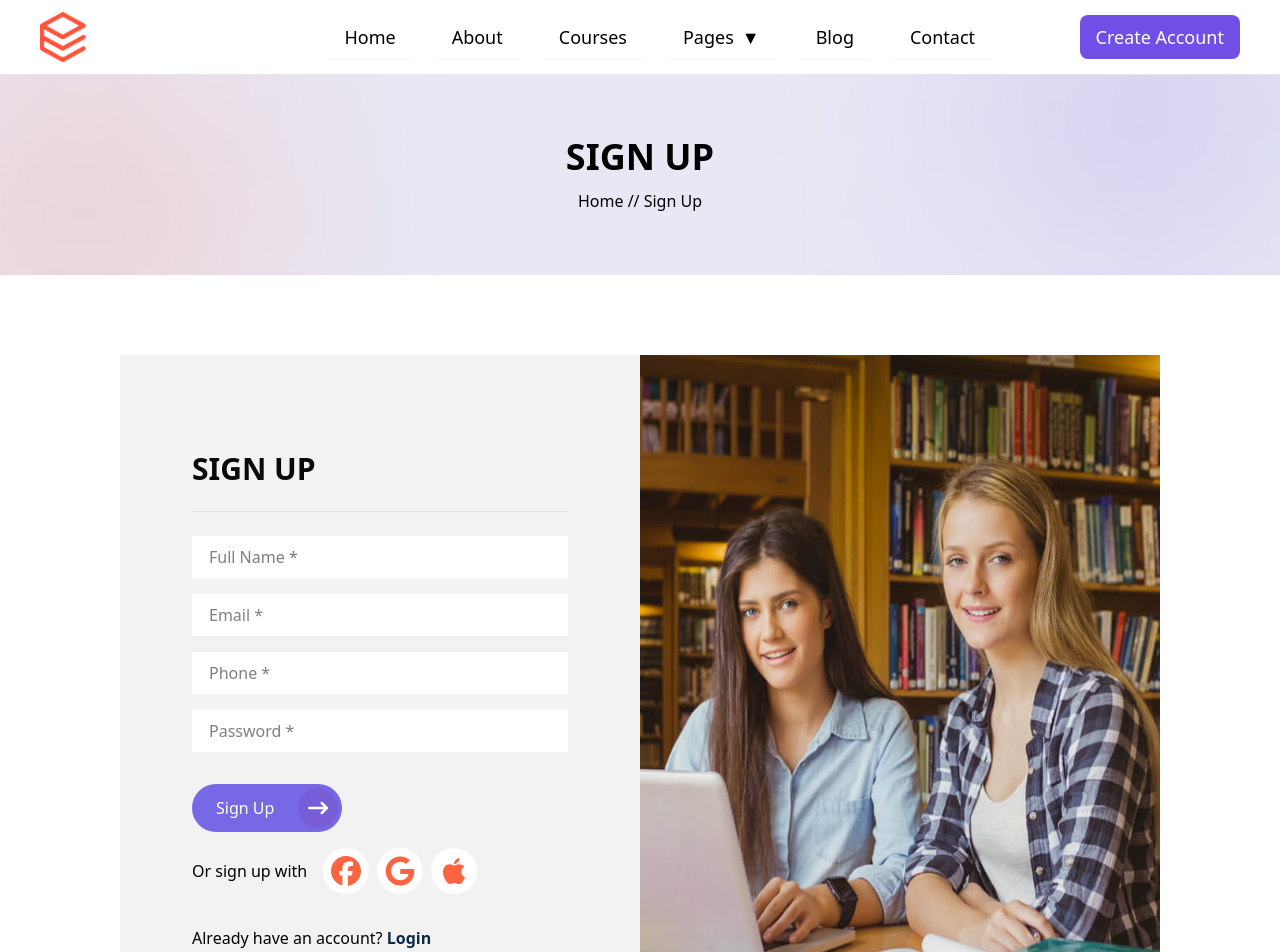
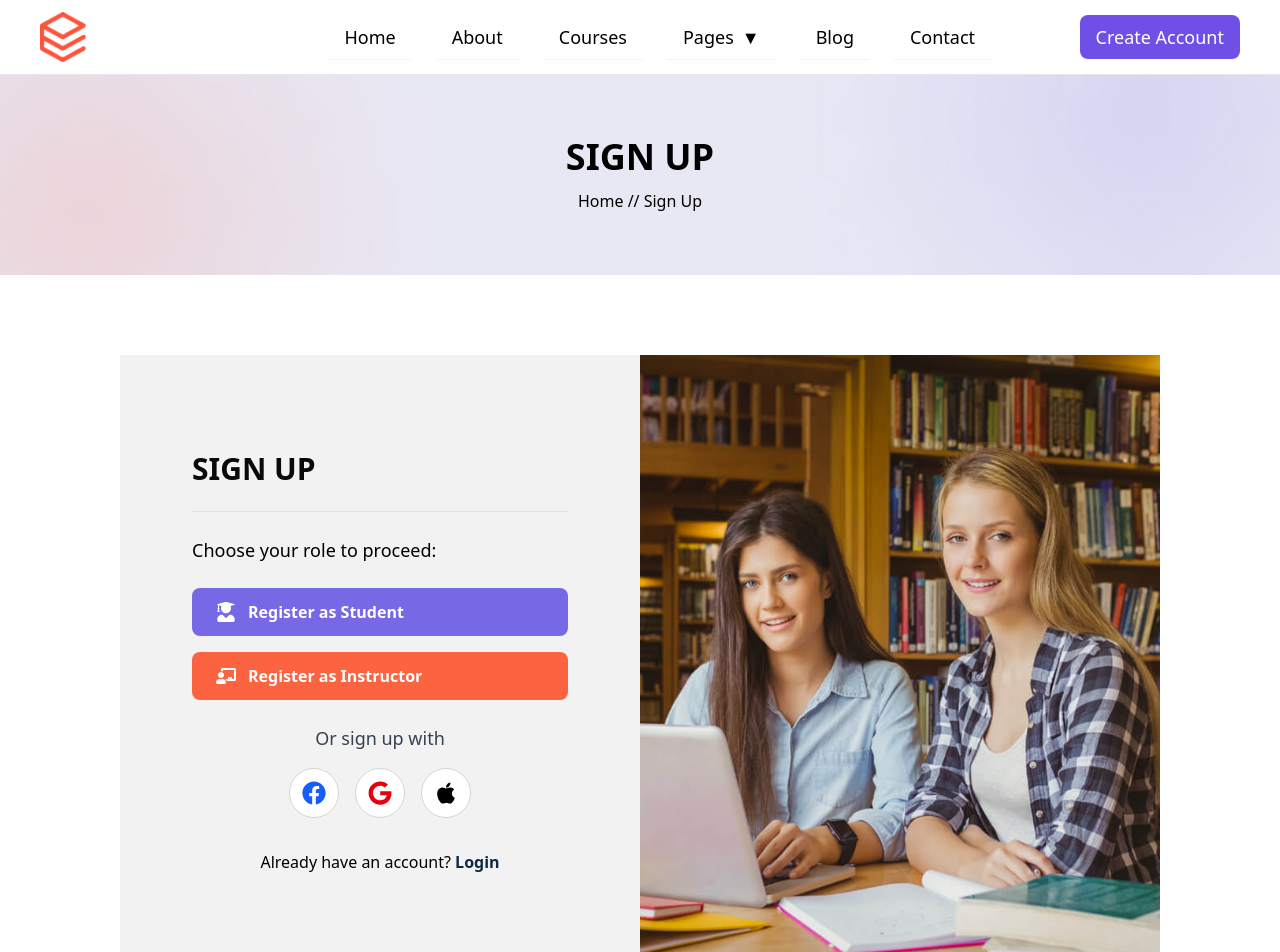
Before and after one commit to tech-cell-eg/round-2-courses-hub-front, a React (Vite) app: page /auth/register in a window 1280 px wide. Shown: the top 952 px of the page. Built offline with nearby package versions, Linux system fonts and the light colour scheme.

Commit message:
update auth ui

```diff
--- a/src/pages/Auth/InstructorForm.tsx
+++ b/src/pages/Auth/InstructorForm.tsx
@@ -42,8 +42,8 @@ export default function InstructorForm() {
       formData.append("password", data.password);
       formData.append("confirm_password", data.confirm_password);
       formData.append("intended_study_field", data.intended_study_field);
-      formData.append("degree-sought", data.degree_sought); // ✅ Fixed hyphenation
-      formData.append("begin-studies", data.begin_studies); // ✅ Fixed hyphenation
+      formData.append("degree-sought", data.degree_sought);
+      formData.append("begin-studies", data.begin_studies);
 
       // Handle File Upload
       const file = watch("choose_file")?.[0];
@@ -52,7 +52,7 @@ export default function InstructorForm() {
 
         formData.append("choose_file", file.name);
       } else {
-        formData.append("choose_file", "profile.jpg"); // ✅ Sends filename only if needed
+        formData.append("choose_file", "profile.jpg");
       }
 
       await submitForm(formData);
--- a/src/pages/Auth/Login.tsx
+++ b/src/pages/Auth/Login.tsx
@@ -5,28 +5,42 @@ import * as Yup from 'yup';
 import { ToastContainer, toast } from 'react-toastify';
 import 'react-toastify/dist/ReactToastify.css';
 import LinkWithArrow from '../../components/LinkWithArrow';
-
 import { FaFacebook, FaGoogle, FaApple } from 'react-icons/fa6';
 import { Link } from 'react-router-dom';
+import axios from "axios";
+
 
 const validationSchema = Yup.object({
   email: Yup.string().email('Invalid email address').required('Email is required'),
-
   password: Yup.string()
     .required('Password is required')
     .min(8, 'Password must be at least 8 characters'),
+  role: Yup.string().required('Please select either Student or Instructor'),
 });
 
 const Login = () => {
+  const API_URL =
+    import.meta.env.VITE_BASE_URL ||
+    "https://round2-courses-hub.digital-vision-solutions.com/api";
+
   const formik = useFormik({
     initialValues: {
       email: '',
       password: '',
+      role: '',
     },
     validationSchema,
-    onSubmit: (_, { resetForm }) => {
-      setTimeout(() => {
-        toast.success('Message sent successfully!', {
+    onSubmit: async (values, { resetForm }) => {
+      console.log('Login Data:', values); // Log form values before submission
+
+      try {
+        const formData = new FormData();
+        formData.append('email', values.email);
+        formData.append('password', values.password);
+
+        await submitForm(formData, values.role as "student" | "instructor");
+
+        toast.success('Login successful!', {
           position: 'bottom-left',
           autoClose: 3000,
           hideProgressBar: false,
@@ -34,10 +48,33 @@ const Login = () => {
           pauseOnHover: true,
           draggable: true,
         });
+
+        console.log('Submitted successfully:', values);
+
         resetForm();
-      }, 1000);
+      } catch (error) {
+        console.error('Login failed:', error);
+        toast.error('Login failed. Please try again.');
+      }
     },
   });
+
+  const submitForm = async (formData: FormData, role: "student" | "instructor") => {
+    try {
+      const response = await axios.post(`${API_URL}/${role}/login`, formData, {
+        headers: {
+          "Content-Type": "multipart/form-data",
+        },
+      });
+
+      console.log('API Response:', response.data); // Log API response
+      return response.data;
+    } catch (error) {
+      console.error('Error submitting form:', error);
+      throw error;
+    }
+  };
+
   return (
     <>
       <div className="my-20 flex lg:flex-row flex-col lg:gap-0 gap-10 justify-between">
@@ -73,6 +110,38 @@ const Login = () => {
               />
               {formik.touched.password && formik.errors.password ? (
                 <div className="text-red-500 text-sm">{formik.errors.password}</div>
+              ) : null}
+            </div>
+
+            {/* Role Selection */}
+            <div className="mb-4">
+              <p className="mb-2 font-semibold">Sign in as:</p>
+              <label className="flex items-center gap-2">
+                <input
+                  type="radio"
+                  name="role"
+                  value="student"
+                  checked={formik.values.role === 'student'}
+                  onChange={formik.handleChange}
+                  className="w-4 h-4"
+                />
+                Student
+              </label>
+
+              <label className="flex items-center gap-2">
+                <input
+                  type="radio"
+                  name="role"
+                  value="instructor"
+                  checked={formik.values.role === 'instructor'}
+                  onChange={formik.handleChange}
+                  className="w-4 h-4"
+                />
+                Instructor
+              </label>
+
+              {formik.touched.role && formik.errors.role ? (
+                <div className="text-red-500 text-sm">{formik.errors.role}</div>
               ) : null}
             </div>
 
--- a/src/pages/Auth/Register.tsx
+++ b/src/pages/Auth/Register.tsx
@@ -1,48 +1,11 @@
+import { useNavigate } from 'react-router-dom';
 import SignUpImage from '../../assets/sign_up.png';
-
-import { useFormik } from 'formik';
-import * as Yup from 'yup';
-import { ToastContainer, toast } from 'react-toastify';
-import 'react-toastify/dist/ReactToastify.css';
-import LinkWithArrow from '../../components/LinkWithArrow';
-
-import { FaFacebook, FaGoogle, FaApple } from 'react-icons/fa6';
+import { FaUserGraduate, FaChalkboardTeacher, FaFacebook, FaGoogle, FaApple } from 'react-icons/fa';
 import { Link } from 'react-router-dom';
 
-const validationSchema = Yup.object({
-  name: Yup.string().required('Name is required'),
-  email: Yup.string().email('Invalid email address').required('Email is required'),
-  phone: Yup.string()
-    .matches(/^[0-9]+$/, 'Phone number must be numeric')
-    .required('Phone is required'),
-  password: Yup.string()
-    .required('Password is required')
-    .min(8, 'Password must be at least 8 characters'),
-});
+const Register = () => {
+  const navigate = useNavigate();
 
-const Register = () => {
-  const formik = useFormik({
-    initialValues: {
-      name: '',
-      email: '',
-      phone: '',
-      password: '',
-    },
-    validationSchema,
-    onSubmit: (_, { resetForm }) => {
-      setTimeout(() => {
-        toast.success('Message sent successfully!', {
-          position: 'bottom-left',
-          autoClose: 3000,
-          hideProgressBar: false,
-          closeOnClick: true,
-          pauseOnHover: true,
-          draggable: true,
-        });
-        resetForm();
-      }, 1000);
-    },
-  });
   return (
     <>
       <div className="my-20 flex lg:flex-row flex-col lg:gap-0 gap-10 justify-between">
@@ -50,111 +13,54 @@ const Register = () => {
           <h3 className="text-3xl text-[#0A0909] uppercase font-bold">Sign up</h3>
           <hr className="border-[#E2E1E1] my-6" />
 
-          <form className="w-full" onSubmit={formik.handleSubmit}>
-            <div className="mb-4">
-              <input
-                type="text"
-                placeholder="Full Name *"
-                name="name"
-                className="bg-white py-2 px-4 outline-none border border-transparent focus:border-[#7768E5] w-full"
-                onChange={formik.handleChange}
-                onBlur={formik.handleBlur}
-                value={formik.values.name}
-              />
-              {formik.touched.name && formik.errors.name ? (
-                <div className="text-red-500 text-sm">{formik.errors.name}</div>
-              ) : null}
+          <p className="mb-6 text-lg font-medium">Choose your role to proceed:</p>
+
+          {/* Role Selection Buttons */}
+          <div className="flex flex-col gap-4">
+            <button
+              onClick={() => navigate('/auth/student-registration')}
+              className="flex items-center gap-3 bg-[#7768E5] text-white py-3 px-6 rounded-lg font-semibold hover:opacity-90 transition"
+            >
+              <FaUserGraduate className="text-xl" />
+              Register as Student
+            </button>
+
+            <button
+              onClick={() => navigate('/auth/instructor-registration')}
+              className="flex items-center gap-3 bg-[#FC6441] text-white py-3 px-6 rounded-lg font-semibold hover:opacity-90 transition"
+            >
+              <FaChalkboardTeacher className="text-xl" />
+              Register as Instructor
+            </button>
+          </div>
+
+          {/* Social Login Options */}
+          <div className="mt-6 text-center">
+            <p className="text-gray-700 text-lg font-medium mb-4">Or sign up with</p>
+            <div className="flex justify-center gap-4">
+              <a
+                href="#"
+                className="p-3 bg-white border border-gray-300 rounded-full text-blue-600 hover:bg-gray-100 transition"
+              >
+                <FaFacebook className="text-2xl" />
+              </a>
+              <a
+                href="#"
+                className="p-3 bg-white border border-gray-300 rounded-full text-red-600 hover:bg-gray-100 transition"
+              >
+                <FaGoogle className="text-2xl" />
+              </a>
+              <a
+                href="#"
+                className="p-3 bg-white border border-gray-300 rounded-full text-black hover:bg-gray-100 transition"
+              >
+                <FaApple className="text-2xl" />
+              </a>
             </div>
+          </div>
 
-            <div className="mb-4">
-              <input
-                type="email"
-                name="email"
-                placeholder="Email *"
-                className="bg-white py-2 px-4 outline-none border border-transparent focus:border-[#7768E5] w-full"
-                onChange={formik.handleChange}
-                onBlur={formik.handleBlur}
-                value={formik.values.email}
-              />
-              {formik.touched.email && formik.errors.email ? (
-                <div className="text-red-500 text-sm">{formik.errors.email}</div>
-              ) : null}
-            </div>
-
-            <div className="mb-4">
-              <input
-                type="tel"
-                name="phone"
-                placeholder="Phone *"
-                className="bg-white py-2 px-4 outline-none border border-transparent focus:border-[#7768E5] w-full"
-                onChange={formik.handleChange}
-                onBlur={formik.handleBlur}
-                value={formik.values.phone}
-              />
-              {formik.touched.phone && formik.errors.phone ? (
-                <div className="text-red-500 text-sm">{formik.errors.phone}</div>
-              ) : null}
-            </div>
-
-            <div className="mb-8">
-              <input
-                type="password"
-                name="password"
-                placeholder="Password *"
-                className="bg-white py-2 px-4 outline-none border border-transparent focus:border-[#7768E5] w-full"
-                onChange={formik.handleChange}
-                onBlur={formik.handleBlur}
-                value={formik.values.password}
-              />
-              {formik.touched.password && formik.errors.password ? (
-                <div className="text-red-500 text-sm">{formik.errors.password}</div>
-              ) : null}
-            </div>
-
-            <div className="flex justify-between items-center flex-wrap gap-4">
-              <LinkWithArrow
-                className="bg-[#7768E5] text-white scale capitalize"
-                type="button"
-                disabled={formik.isSubmitting}
-                showArrow
-                fullRounded
-              >
-                {formik.isSubmitting ? 'Loading' : 'sign up'}
-              </LinkWithArrow>
-
-              <div className="flex gap-4 items-center flex-wrap">
-                <p>Or sign up with</p>
-                <ul className="flex gap-2 items-center ">
-                  <li className="text-3xl">
-                    <a
-                      href="#"
-                      className="block p-2 bg-white rounded-full text-[#FC6441] scale"
-                    >
-                      <FaFacebook />
-                    </a>
-                  </li>
-                  <li className="text-3xl">
-                    <a
-                      href="#"
-                      className="block p-2 bg-white rounded-full text-[#FC6441] scale"
-                    >
-                      <FaGoogle />
-                    </a>
-                  </li>
-                  <li className="text-3xl">
-                    <a
-                      href="#"
-                      className="block p-2 bg-white rounded-full text-[#FC6441] scale"
-                    >
-                      <FaApple />
-                    </a>
-                  </li>
-                </ul>
-              </div>
-            </div>
-          </form>
-
-          <p className="mt-8">
+          {/* Login Link */}
+          <p className="mt-8 text-center">
             Already have an account?{' '}
             <Link
               to="/auth/login"
@@ -165,15 +71,15 @@ const Register = () => {
           </p>
         </div>
 
+        {/* Right Side Image */}
         <div className="lg:w-[50%] w-[70%] mx-auto overflow-hidden">
           <img
             src={SignUpImage}
-            alt="sign up image"
+            alt="sign up"
             className="w-full hover:scale-105 hover:rotate-1 transition-all duration-300 h-full"
           />
         </div>
       </div>
-      <ToastContainer />
     </>
   );
 };
```
